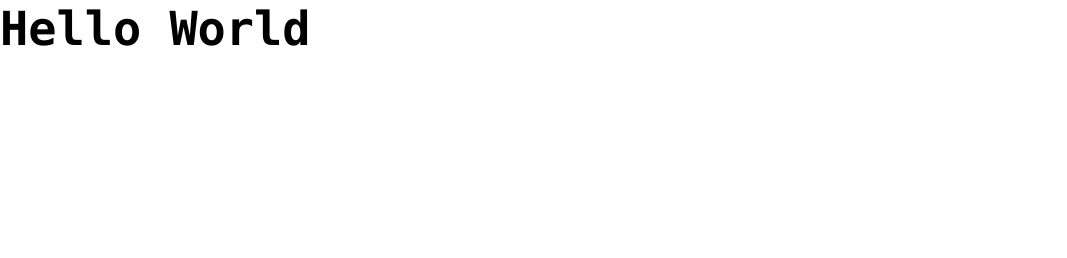
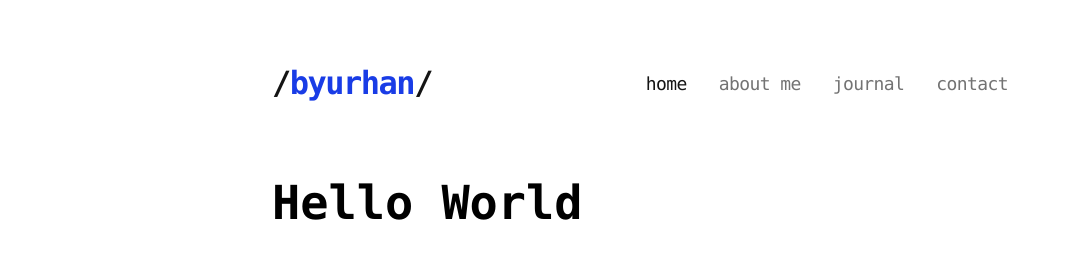
Before and after one commit to byurhannurula/byurhannurula-com, a Gatsby site: page / in a window 1280 px wide. Shown: the whole page, without its empty margins (0-1067 px from the left). Built offline with nearby package versions, Linux system fonts and the light colour scheme; Gatsby itself is replaced by a stand-in of ours.

Commit message:
Added simple header

```diff
--- /dev/null
+++ b/data/index.js
@@ -0,0 +1 @@
+export * from './links'
--- /dev/null
+++ b/data/links.js
@@ -0,0 +1,50 @@
+export const navLinks = [
+  {
+    id: 0,
+    label: 'Home',
+    url: '/',
+  },
+  {
+    id: 1,
+    label: 'About me',
+    url: '/about',
+  },
+  {
+    id: 3,
+    label: 'Journal',
+    url: '/blog',
+  },
+  {
+    id: 2,
+    label: 'Contact',
+    url: '/contact',
+  },
+]
+
+export const socialMedia = [
+  {
+    id: 0,
+    name: 'Twitter',
+    link: 'https://twitter.com/byurhanbeyzat',
+  },
+  {
+    id: 1,
+    name: 'Instagram',
+    link: 'https://instagram.com/byurhanbeyzat/',
+  },
+  {
+    id: 2,
+    name: 'Github',
+    link: 'https://github.com/byurhanbeyzat',
+  },
+  {
+    id: 3,
+    name: 'Codepen',
+    link: 'https://codepen.io/byurhanbeyzat/',
+  },
+  {
+    id: 4,
+    name: 'Linkedin',
+    link: 'https://linkedin.com/in/byurhanbeyzat/',
+  },
+]
--- /dev/null
+++ b/src/components/header/index.jsx
@@ -0,0 +1,24 @@
+import React from 'react'
+import { Link } from 'gatsby'
+
+import { HeaderWrapper, Logo, Nav, NavList, NavItem } from './styles'
+
+const Header = ({ links }) => (
+  <HeaderWrapper as="header">
+    <Logo>
+      <Link to="/">byurhan</Link>
+    </Logo>
+    <Nav>
+      <NavList>
+        {links &&
+          links.map(({ id, label, url }) => (
+            <NavItem key={id}>
+              <Link to={url}>{label}</Link>
+            </NavItem>
+          ))}
+      </NavList>
+    </Nav>
+  </HeaderWrapper>
+)
+
+export default Header
--- /dev/null
+++ b/src/components/header/styles.js
@@ -0,0 +1,63 @@
+import styled from 'styled-components'
+
+export const HeaderWrapper = styled.header`
+  width: 100%;
+  padding-top: 64px;
+  padding-bottom: 72px;
+
+  display: flex;
+  align-items: center;
+  justify-content: space-between;
+
+  @media screen and (max-width: 700px) {
+    padding-top: 44px;
+    display: block;
+
+    div {
+      margin-bottom: 18px;
+    }
+  }
+`
+
+export const Logo = styled.div`
+  a {
+    font-family: var(--font-mono);
+    color: var(--primary);
+    align-self: center;
+    font-size: 32px;
+    font-weight: 600;
+    letter-spacing: -1.5px;
+
+    &:before,
+    &:after {
+      content: '/';
+      color: var(--dark);
+    }
+  }
+`
+
+export const Nav = styled.nav``
+
+export const NavList = styled.ul`
+  display: flex;
+  align-items: center;
+`
+
+export const NavItem = styled.li`
+  &:not(:last-child) {
+    margin-right: 32px;
+  }
+
+  a {
+    color: var(--grey400);
+    font-size: 18px;
+    letter-spacing: -0.6px;
+    text-transform: lowercase;
+
+    &:hover,
+    &[aria-current='page'] {
+      color: var(--dark);
+      transition: color 250ms;
+    }
+  }
+`
--- a/src/components/layout.jsx
+++ b/src/components/layout.jsx
@@ -1,16 +1,19 @@
 import React from 'react'
 import PropTypes from 'prop-types'
-
-import { GlobalStyles } from 'styles'
+import { GlobalStyles, Container } from 'styles'
 
 import SEO from 'components/seo'
+import Header from 'components/header'
+
+import { navLinks } from '../../data'
 
 const Layout = ({ children }) => (
-  <>
+  <Container>
     <GlobalStyles />
     <SEO />
+    <Header links={navLinks} />
     <main role="main">{children}</main>
-  </>
+  </Container>
 )
 
 Layout.propTypes = {
--- a/src/styles/index.js
+++ b/src/styles/index.js
@@ -1,4 +1,4 @@
-import { createGlobalStyle } from 'styled-components'
+import styled, { createGlobalStyle } from 'styled-components'
 import { reset } from './reset'
 import { config } from './config'
 
@@ -7,4 +7,14 @@ const GlobalStyles = createGlobalStyle`
   ${config}
 `
 
+export const Container = styled.div`
+  width: 100%;
+  min-height: 100vh;
+  max-width: 768px;
+  margin-left: auto;
+  margin-right: auto;
+  padding-left: 1rem;
+  padding-right: 1rem;
+`
+
 export { config, GlobalStyles }
```
Also changed, not shown: .eslintrc.js.
